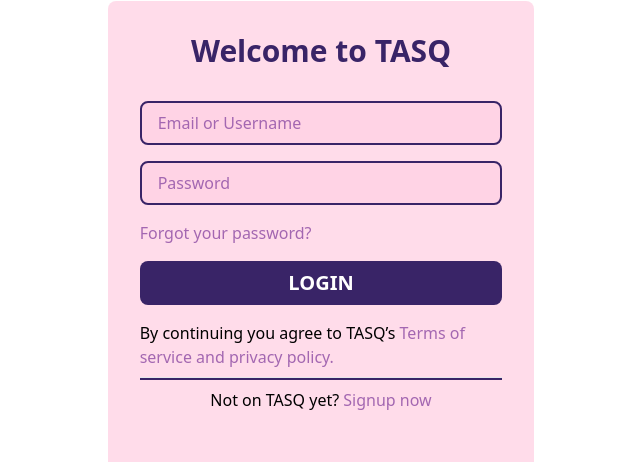
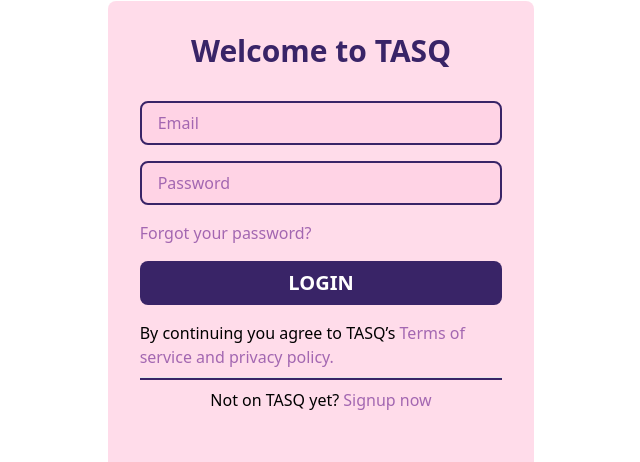
Before and after one commit to ClydeMondero/task-management-app, a React (Create React App) app in the folder frontend/: page /login in a window 1280 px wide. Shown: the part 99-561 px from the top of the page, without its empty margins (319-959 px from the left). Built offline with nearby package versions, Linux system fonts and the light colour scheme.

Commit message:
feat: Login function

```diff
--- a/frontend/public/index.html
+++ b/frontend/public/index.html
@@ -1,31 +1,12 @@
 <!DOCTYPE html>
 <html lang="en">
+
 <head>
   <meta charset="utf-8" />
-    <link rel="icon" href="%PUBLIC_URL%/favicon.ico" />
   <meta name="viewport" content="width=device-width, initial-scale=1" />
-    <meta name="theme-color" content="#000000" />
-    <meta
-      name="description"
-      content="Web site created using create-react-app"
-    />
-    <link rel="apple-touch-icon" href="%PUBLIC_URL%/logo192.png" />
-    <!--
-      manifest.json provides metadata used when your web app is installed on a
-      user's mobile device or desktop. See https://developers.google.com/web/fundamentals/web-app-manifest/
-    -->
-    <link rel="manifest" href="%PUBLIC_URL%/manifest.json" />
-    <!--
-      Notice the use of %PUBLIC_URL% in the tags above.
-      It will be replaced with the URL of the `public` folder during the build.
-      Only files inside the `public` folder can be referenced from the HTML.
+  <title>TASQ</title>
+</head>
 
-      Unlike "/favicon.ico" or "favicon.ico", "%PUBLIC_URL%/favicon.ico" will
-      work correctly both with client-side routing and a non-root public URL.
-      Learn how to configure a non-root public URL by running `npm run build`.
-    -->
-    <title>React App</title>
-  </head>
 <body>
   <noscript>You need to enable JavaScript to run this app.</noscript>
   <div id="root"></div>
@@ -40,4 +21,5 @@
       To create a production bundle, use `npm run build` or `yarn build`.
     -->
 </body>
+
 </html>
--- a/frontend/src/App.js
+++ b/frontend/src/App.js
@@ -1,7 +1,11 @@
+import { useEffect } from 'react';
 import { Routes, Route } from "react-router-dom";
 import { Home, Login, Signup } from "./pages";
 
 function App() {
+  useEffect(() => {
+    document.title = "TASQ - Login"
+  }, [])
   return (
     <>
       <Routes>
--- a/frontend/src/index.css
+++ b/frontend/src/index.css
@@ -4,6 +4,6 @@
 
 @layer components {
     .input {
-        @apply bg-secondary-bg py-2 px-4 rounded-lg border-primary border-2 text-primary placeholder-secondary;
+        @apply bg-secondary-bg py-2 px-4 rounded-lg border-primary border-2 text-primary placeholder-secondary outline-none;
     }
 }
--- a/frontend/src/index.js
+++ b/frontend/src/index.js
@@ -3,7 +3,7 @@
 import './index.css';
 import App from './App';
 import { BrowserRouter } from 'react-router-dom';
-/* import 'react-toastify/dist/ReactToastify.css'; */
+import 'react-toastify/dist/ReactToastify.css';
 
 const root = ReactDOM.createRoot(document.getElementById('root'));
 root.render(
--- a/frontend/src/pages/Login.js
+++ b/frontend/src/pages/Login.js
@@ -1,11 +1,85 @@
+import { useState } from "react";
+import { ToastContainer, toast } from "react-toastify";
+import axios from "axios";
+import { Link, useNavigate } from "react-router-dom";
+
 function Login() {
+    const navigate = useNavigate();
+
+    //state for input fields
+    const [input, setInput] = useState({
+        email: "",
+        password: ""
+    });
+
+    const { email, password } = input;
+
+    //update the input fields state on change
+    const handleOnChange = (e) => {
+        const { name, value } = e.target;
+
+        setInput({
+            ...input,
+            [name]: value
+        })
+    }
+
+    //success toast
+    const handleSuccess = (msg) => {
+        toast.success(msg, {
+            position: "bottom-left"
+        })
+    }
+
+    //error toast
+    const handleError = (err) => {
+        toast.error(err, {
+            position: "bottom-left"
+        })
+    }
+
+    const handleSubmit = async (e) => {
+        e.preventDefault();
+
+        try {
+            const { data } = await axios.post(
+                "http://localhost:4000/auth/login",
+                {
+                    ...input,
+                },
+                { withCredentials: true }
+            );
+
+            console.log(data);
+
+            const { success, message } = data;
+
+            if (success) {
+                handleSuccess(message);
+                setTimeout(() => {
+                    navigate("/");
+                }, 1000);
+            } else {
+                handleError(message);
+            }
+
+            setInput({
+                ...input,
+                email: "",
+                password: ""
+            })
+        } catch (error) {
+            console.log(error)
+        }
+    }
+
     return (
         <div className="flex items-center justify-center h-lvh">
             <div className="flex flex-col gap-8 p-8 bg-secondary-bg h-3/4 w-1/3 rounded-lg">
                 <p className="self-center text-3xl font-bold text-primary">Welcome to TASQ</p>
-                <form className="flex flex-col gap-4">
-                    <input className="input" type="text" placeholder="Email or Username" />
-                    <input className="input" type="password" placeholder="Password" />
+                <form className="flex flex-col gap-4 outline-none" onSubmit={handleSubmit}>
+                    <input name="email" className="input" type="text" placeholder="Email" value={email} onChange={handleOnChange} />
+                    <input name="password" className="input" type="password" placeholder="Password" value={password} onChange={handleOnChange} />
 
                     <div className="flex flex-col gap-4">
                         <p className="text-secondary">Forgot your password?</p>
@@ -15,11 +89,12 @@
                     <div className="flex flex-col gap-2">
                         <p>By continuing you agree to TASQ’s <span className="text-secondary">Terms of service and privacy policy.</span></p>
                         <hr className="bg-primary h-[0.20rem]" />
-                        <p className="self-center">Not on TASQ yet? <span className="text-secondary">Signup now</span></p>
+                        <p className="self-center">Not on TASQ yet? <Link to={"/signup"}><span className="text-secondary">Signup now</span></Link></p>
                     </div>
                 </form>
-            </div>
-        </div>
+            </div >
+            <ToastContainer />
+        </div >
     )
 }
 
```
Also changed, not shown: package.json (added, +14 -0 lines), 2 other files (tests, documents, lock files or other folders). Lines whose indentation alone changed are shown as unchanged.
